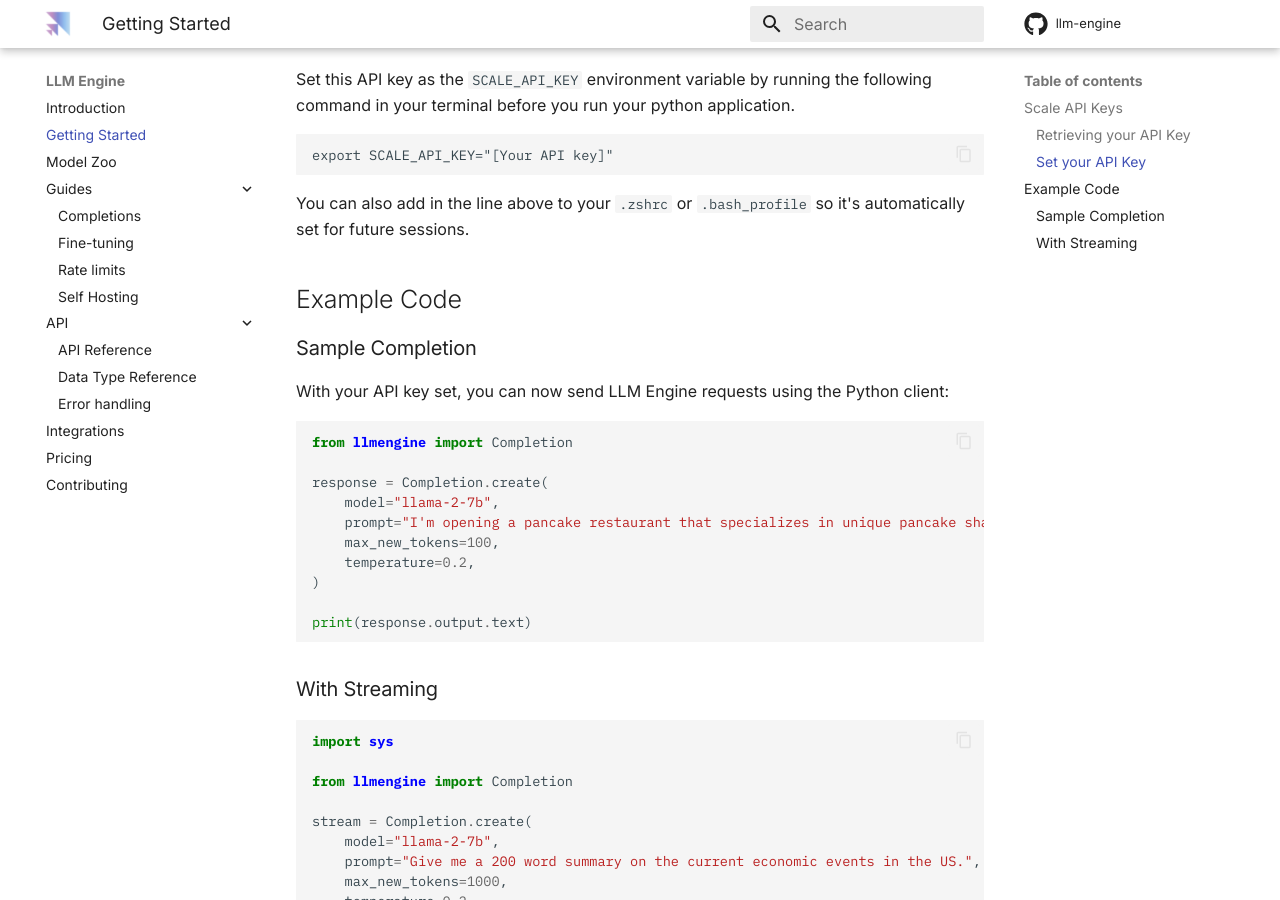
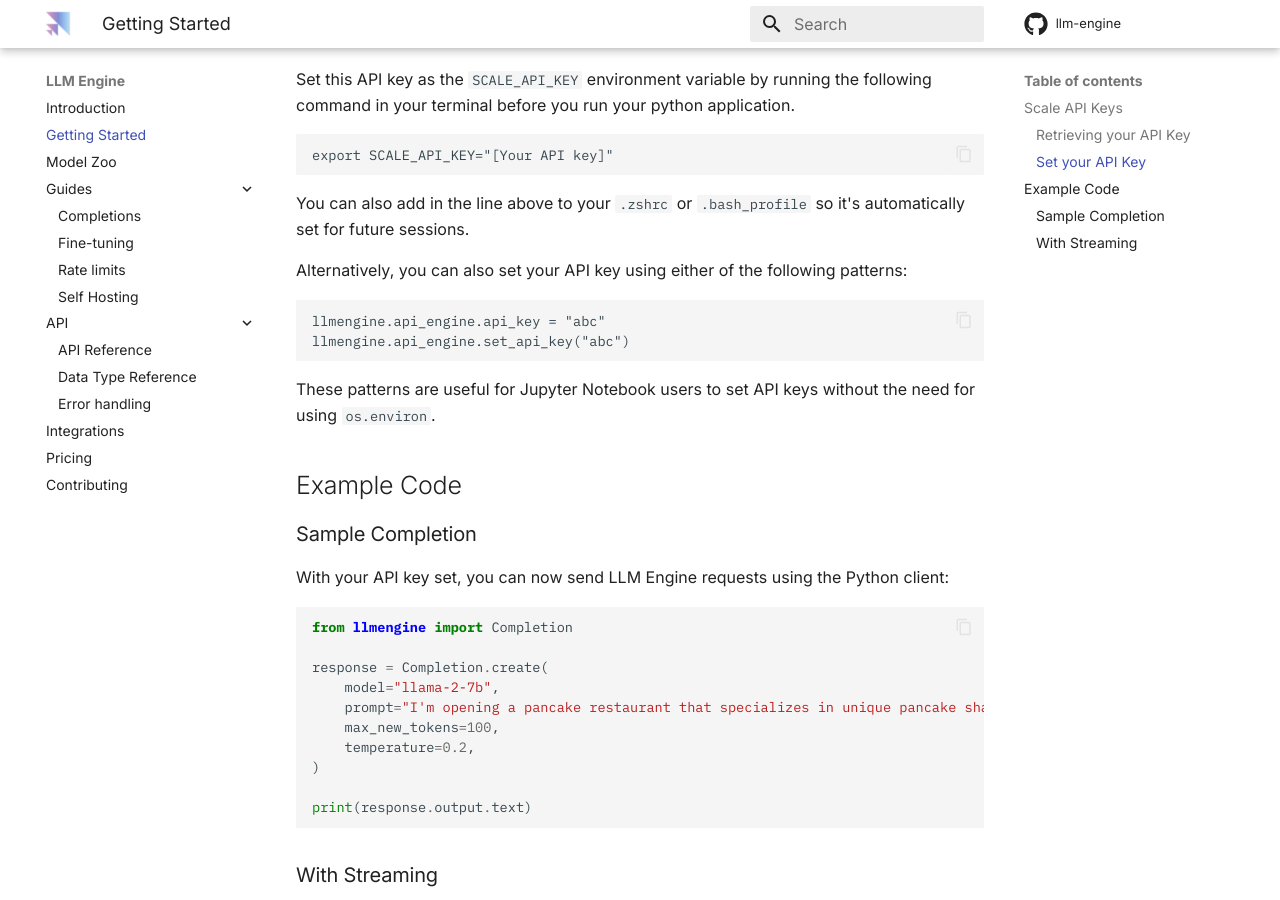
Before and after one commit to scaleapi/llm-engine, an MkDocs documentation site: the page built from docs/getting_started.md, in a window 1280 px wide and 900 px high, scrolled down 864 px. Built offline with MkDocs 1.6.1 and Material for MkDocs 9.7.7, drawn with Linux system fonts in a browser that asks for light colours; comment, search, counter and statistics services are not loaded.

Commit message:
update docs (#276)
* update docs

* update docs with note about jupyter

````diff
--- a/docs/getting_started.md
+++ b/docs/getting_started.md
@@ -36,6 +36,13 @@
 ```
 
 You can also add in the line above to your `.zshrc` or `.bash_profile` so it's automatically set for future sessions.
+
+Alternatively, you can also set your API key using either of the following patterns:
+```
+llmengine.api_engine.api_key = "abc"
+llmengine.api_engine.set_api_key("abc")
+```
+These patterns are useful for Jupyter Notebook users to set API keys without the need for using `os.environ`.
 
 ## Example Code
 
````
